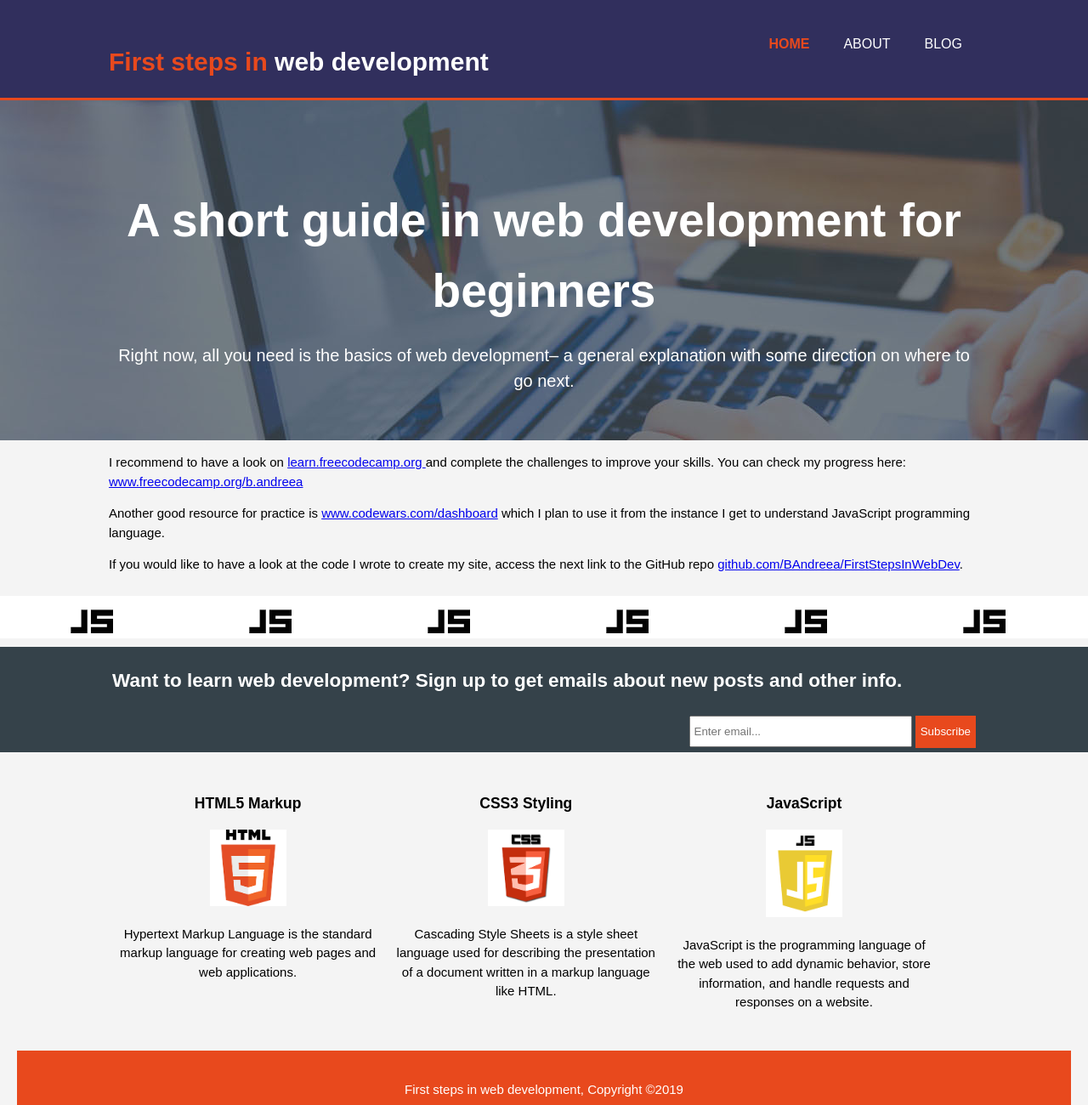
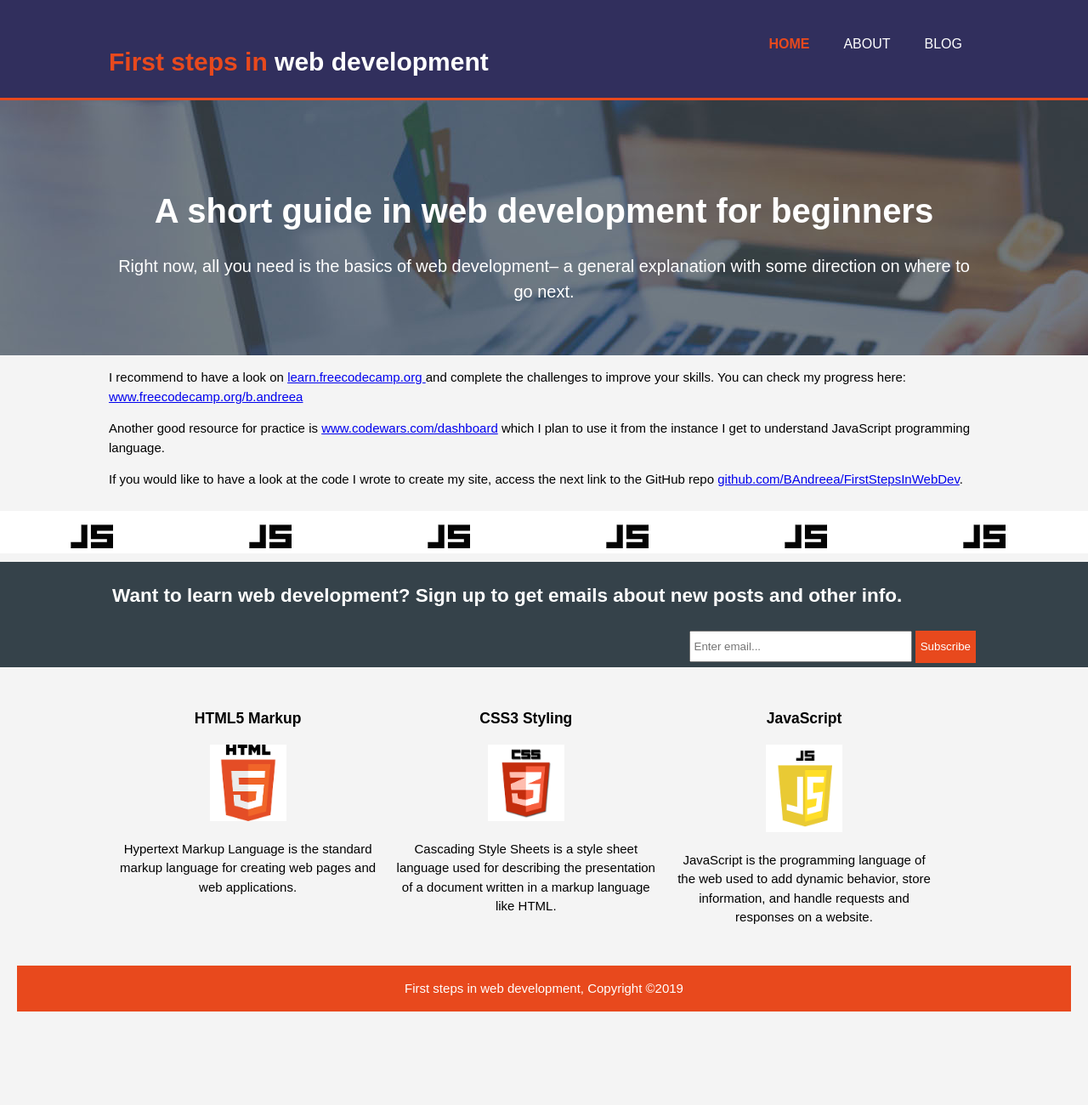
Before and after one commit to BAndreea/FirstStepsInWebDev, a plain HTML site: page index.html in a window 1280 px wide. Shown: the top 1300 px of the page at 85% size. After the commit the page ends 1210 px from the top, so only its background shows below. Drawn offline with Linux system fonts and the light colour scheme.

Commit message:
Update style.css

```diff
--- a/css/style.css
+++ b/css/style.css
@@ -82,7 +82,7 @@ header a:hover{
 
 /*Showcase*/
 #showcase{
-	min-height: 400px;
+	min-height: 300px;
 	background:url('../images/showcase.jpg') no-repeat 0 -400px ;
 	text-align: center;
 	color:#fff;
@@ -90,7 +90,7 @@ header a:hover{
 
 #showcase h1{
 	margin-top: 100px;
-	font-size: 55px;
+	font-size: 40px;
 	margin-bottom: 10px;
 }
 
@@ -185,7 +185,7 @@ ul#posts li{
 
 
 footer{
-	padding:20px;
+	padding:1px;
 	margin:20px;
 	color:#fff;
 	background-color: #e8491d;
```
